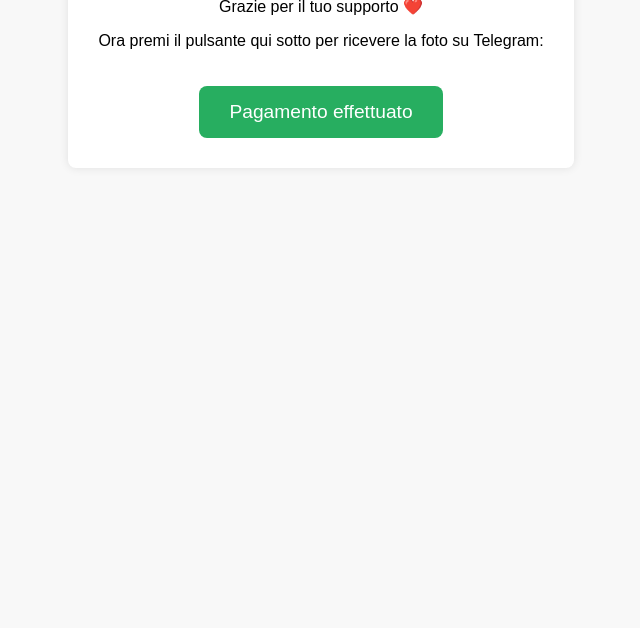
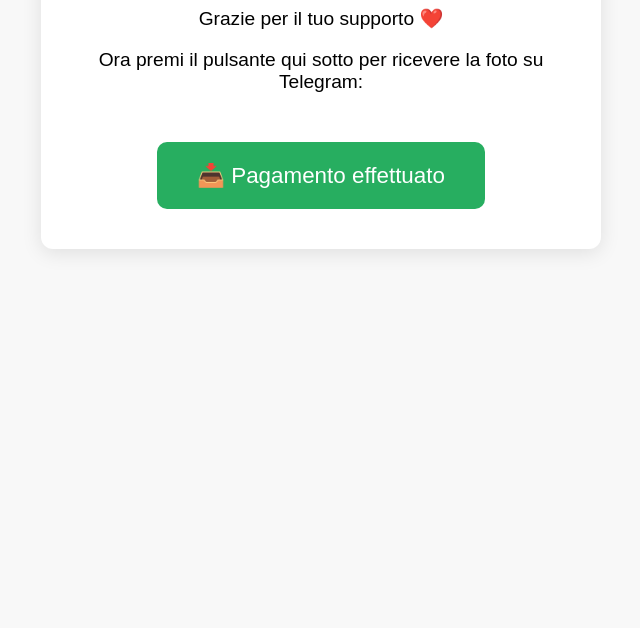
Before and after one commit to CALCATERRA/paypal-return, a website: page index.html in a window 1280 px wide. Shown: the part 172-800 px from the top of the page, without its empty margins (319-959 px from the left). Drawn offline with Linux system fonts and the light colour scheme.

Commit message:
Update index.html

```diff
--- a/index.html
+++ b/index.html
@@ -3,6 +3,7 @@
 <head>
   <meta charset="UTF-8">
   <title>Pagamento completato</title>
+  <meta name="viewport" content="width=device-width, initial-scale=1.0">
   <style>
     body {
       font-family: sans-serif;
@@ -12,23 +13,30 @@
     }
     .container {
       background: white;
-      padding: 30px;
-      border-radius: 8px;
+      padding: 40px 30px;
+      border-radius: 12px;
       display: inline-block;
-      box-shadow: 0 0 10px rgba(0,0,0,0.1);
+      max-width: 500px;
+      width: 90%;
+      box-shadow: 0 4px 20px rgba(0,0,0,0.1);
     }
     h1 {
       color: #27ae60;
+      font-size: 2em;
+    }
+    p {
+      font-size: 1.2em;
     }
     button {
-      font-size: 1.2em;
-      padding: 15px 30px;
-      margin-top: 20px;
+      font-size: 1.4em;
+      padding: 20px 40px;
+      margin-top: 30px;
       background-color: #27ae60;
       color: white;
       border: none;
-      border-radius: 8px;
+      border-radius: 10px;
       cursor: pointer;
+      transition: background-color 0.2s ease;
     }
     button:hover {
       background-color: #219150;
@@ -40,7 +48,7 @@
     <h1>✅ Pagamento completato!</h1>
     <p>Grazie per il tuo supporto ❤️</p>
     <p>Ora premi il pulsante qui sotto per ricevere la foto su Telegram:</p>
-    <button onclick="notificaNetlify()">Pagamento effettuato</button>
+    <button onclick="notificaNetlify()">📥 Pagamento effettuato</button>
   </div>
 
   <script>
@@ -59,7 +67,10 @@
           headers: {
             "Content-Type": "application/json"
           },
-          body: JSON.stringify({ chat_id: chatId })
+          body: JSON.stringify({
+            chat_id: chatId,
+            source: "manual-return"
+          })
         });
 
         const result = await response.json();
```
